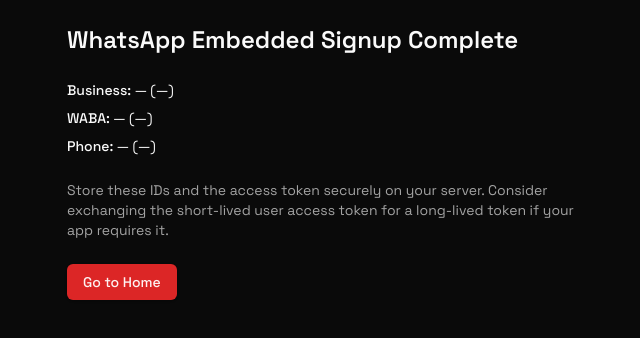
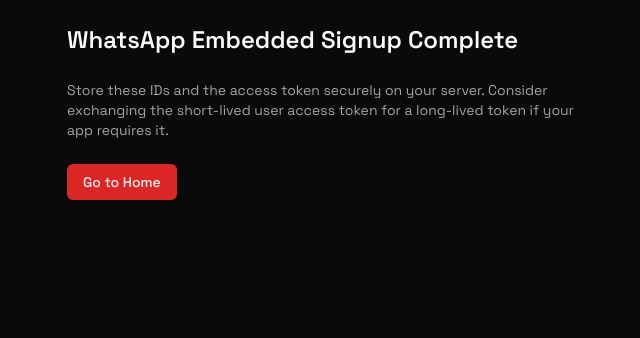
Before and after one commit to SinghAstra/MarketX, a Next.js app: page /whatsapp/onboarding/success in a window 1280 px wide. Shown: the top 338 px of the page, without its empty margins (309-949 px from the left). Built offline with nearby package versions, Linux system fonts and the light colour scheme.

Commit message:
Dep bug fix

```diff
--- a/app/whatsapp/onboarding/error/page.tsx
+++ b/app/whatsapp/onboarding/error/page.tsx
@@ -6,11 +6,10 @@
 
 export default function ErrorPage() {
   const searchParams = useSearchParams();
-  const message = String(searchParams || "Onboarding failed.");
+  console.log("searchParams is ", searchParams);
   return (
     <main className="mx-auto max-w-xl p-6 space-y-6">
       <h1 className="text-2xl font-semibold">Onboarding Error</h1>
-      <p className="text-sm text-red-600">{message}</p>
       <div className="flex gap-3">
         <Button variant="outline" asChild>
           <Link href="/">Try Again</Link>
--- a/app/whatsapp/onboarding/success/page.tsx
+++ b/app/whatsapp/onboarding/success/page.tsx
@@ -1,37 +1,17 @@
 import { Button } from "@/components/ui/button";
 import Link from "next/link";
+import { useSearchParams } from "next/navigation";
 
-export default function SuccessPage({
-  searchParams,
-}: {
-  searchParams: Record<string, string | string[] | undefined>;
-}) {
-  const businessId = String(searchParams.business_id || "");
-  const businessName = String(searchParams.business_name || "");
-  const wabaId = String(searchParams.waba_id || "");
-  const wabaName = String(searchParams.waba_name || "");
-  const phoneId = String(searchParams.phone_number_id || "");
-  const phone = String(searchParams.phone || "");
+export default function SuccessPage() {
+  const searchParams = useSearchParams();
+  console.log("searchParams is ", searchParams);
 
   return (
     <main className="mx-auto max-w-xl p-6 space-y-6">
       <h1 className="text-2xl font-semibold text-balance">
         WhatsApp Embedded Signup Complete
       </h1>
-      <div className="space-y-2 text-sm">
-        <p>
-          <span className="font-medium">Business:</span> {businessName || "—"} (
-          {businessId || "—"})
-        </p>
-        <p>
-          <span className="font-medium">WABA:</span> {wabaName || "—"} (
-          {wabaId || "—"})
-        </p>
-        <p>
-          <span className="font-medium">Phone:</span> {phone || "—"} (
-          {phoneId || "—"})
-        </p>
-      </div>
+
       <p className="text-sm text-muted-foreground">
         Store these IDs and the access token securely on your server. Consider
         exchanging the short-lived user access token for a long-lived token if
```
